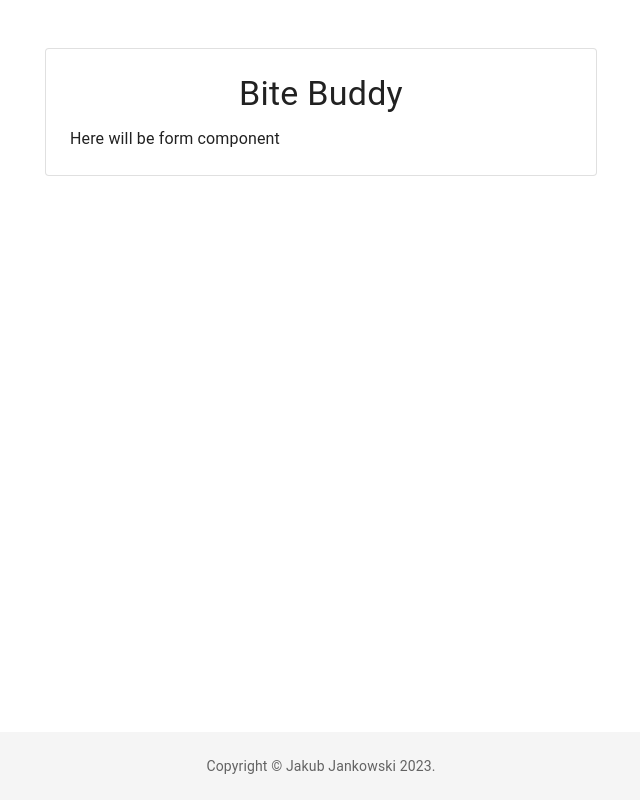
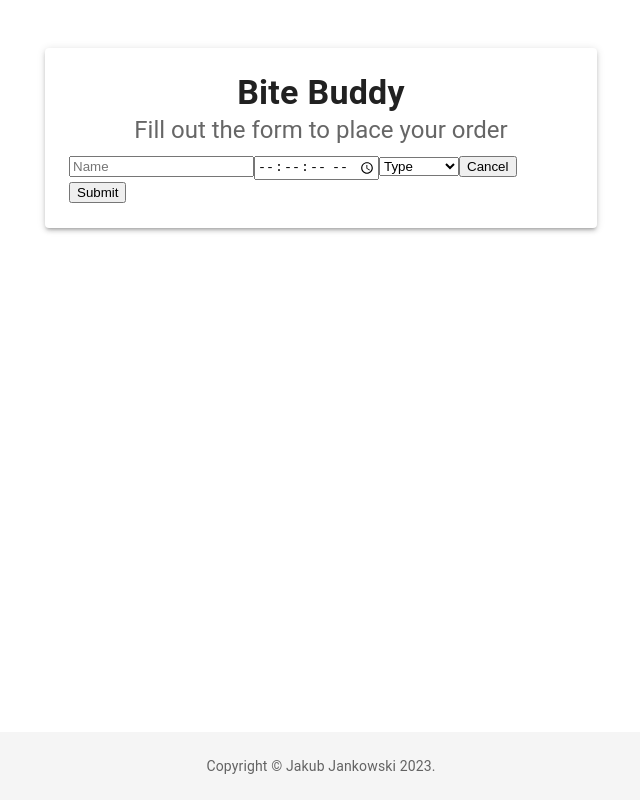
Before and after one commit to TheMankel/BiteBuddy, a React (Vite) app: page / in a window 1280 px wide. Shown: the whole page, without its empty margins (319-959 px from the left). Built offline with nearby package versions, Linux system fonts and the light colour scheme.

Commit message:
Changed the look of the Home component

```diff
--- a/src/components/Home/Home.tsx
+++ b/src/components/Home/Home.tsx
@@ -1,14 +1,26 @@
 import { Paper, Typography } from '@mui/material';
+import ProductsForm from './ProductsForm/ProductsForm';
 
 const Home = () => {
   return (
-    <Paper
-      variant='outlined'
-      sx={{ my: { xs: 3, md: 6 }, p: { xs: 2, md: 3 } }}>
-      <Typography component='h1' variant='h4' align='center' gutterBottom>
+    <Paper elevation={3} sx={{ my: { xs: 3, md: 6 }, p: { xs: 2, md: 3 } }}>
+      <Typography
+        component='h1'
+        variant='h4'
+        align='center'
+        fontWeight={700}
+        color='text.primary'>
         Bite Buddy
       </Typography>
-      Here will be form component
+      <Typography
+        component='p'
+        variant='h5'
+        align='center'
+        color='text.secondary'
+        gutterBottom>
+        Fill out the form to place your order
+      </Typography>
+      <ProductsForm />
     </Paper>
   );
 };
```
